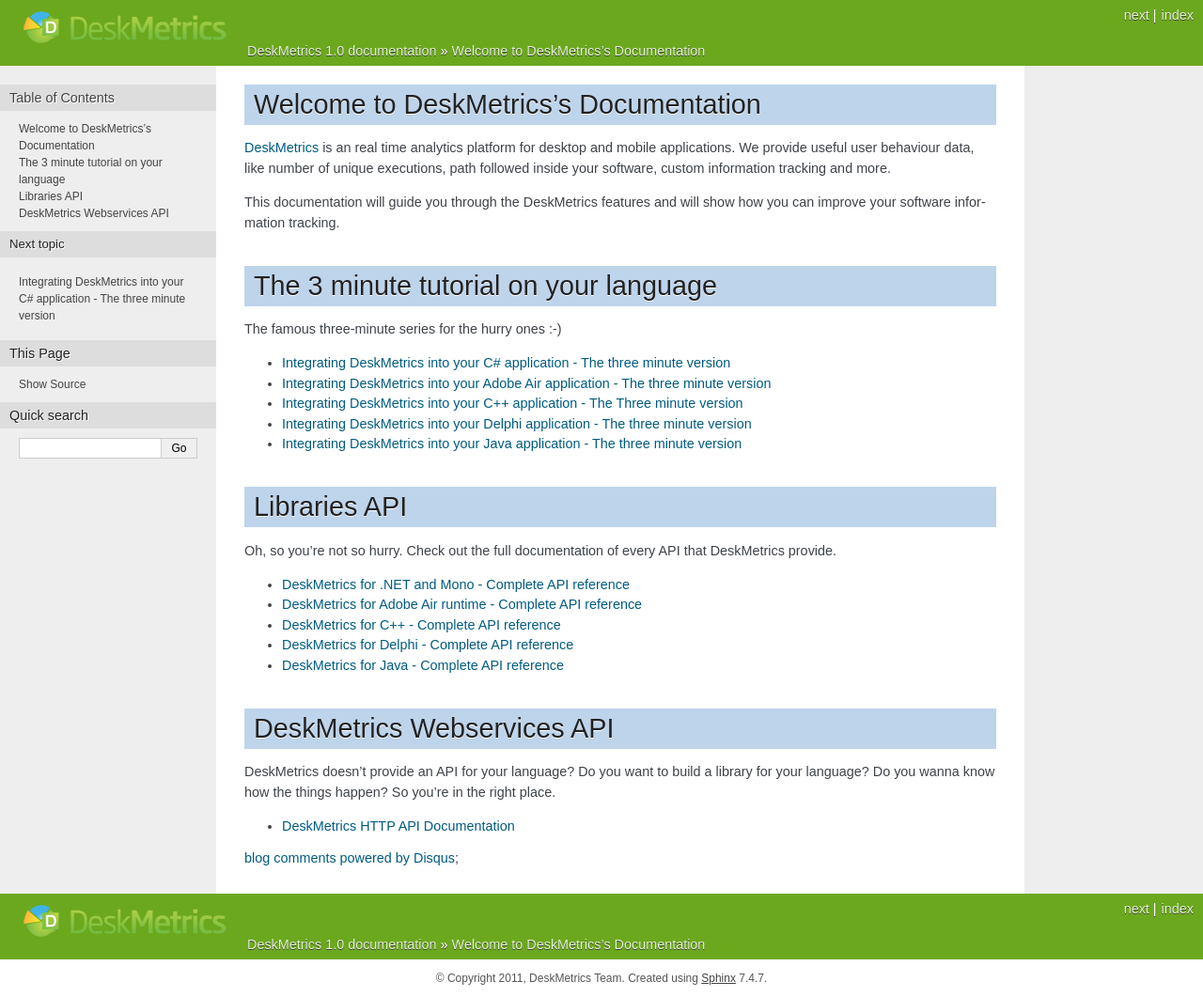
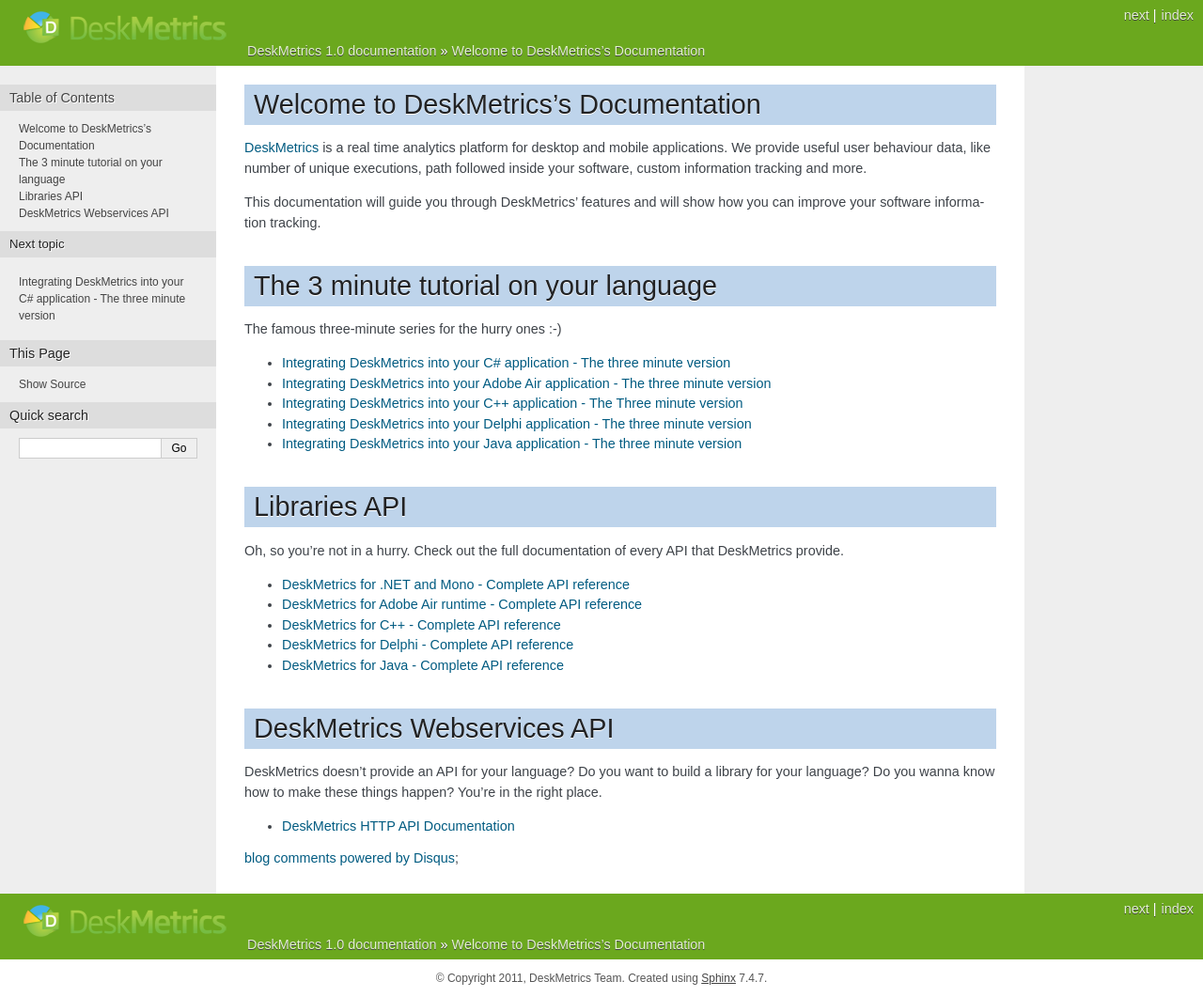
Before and after one commit to stephenhazeltine/Documentation, a Sphinx documentation site: the page built from source/index.rst, in a window 1280 px wide. Shown: the whole page at 94% size. Built offline with Sphinx 7.4.7, drawn with Linux system fonts in a browser that asks for light colours; comment, search, counter and statistics services are not loaded.

Commit message:
Edited the English! -SBH

```diff
--- a/source/index.rst
+++ b/source/index.rst
@@ -6,9 +6,9 @@
 Welcome to DeskMetrics's Documentation
 =======================================
 
-`DeskMetrics <http://deskmetrics.com/>`_ is an real time analytics platform for desktop and mobile applications. We provide useful user behaviour data, like number of unique executions, path followed inside your software, custom information tracking and more.
+`DeskMetrics <http://deskmetrics.com/>`_ is a real time analytics platform for desktop and mobile applications. We provide useful user behaviour data, like number of unique executions, path followed inside your software, custom information tracking and more.
 
-This documentation will guide you through the DeskMetrics features and will show how you can improve your software information tracking.
+This documentation will guide you through DeskMetrics' features and will show how you can improve your software information tracking.
 
 
 The 3 minute tutorial on your language
@@ -28,7 +28,7 @@
 Libraries API
 ==============
 
-Oh, so you're not so hurry. Check out the full documentation of every API that DeskMetrics provide.
+Oh, so you're not in a hurry. Check out the full documentation of every API that DeskMetrics provide.
 
 .. toctree::
     :maxdepth: 1
@@ -42,7 +42,7 @@
 DeskMetrics Webservices API
 ===========================
 
-DeskMetrics doesn't provide an API for your language? Do you want to build a library for your language? Do you wanna know how the things happen? So you're in the right place.
+DeskMetrics doesn't provide an API for your language? Do you want to build a library for your language? Do you wanna know how to make these things happen? You're in the right place.
 
 .. toctree::
     :maxdepth: 1
```
